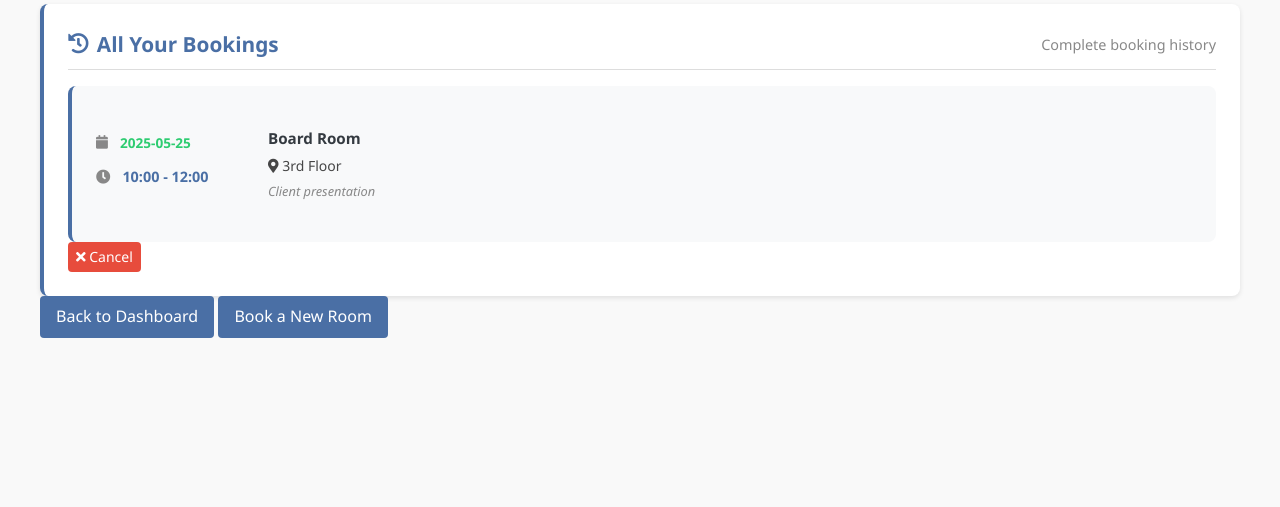
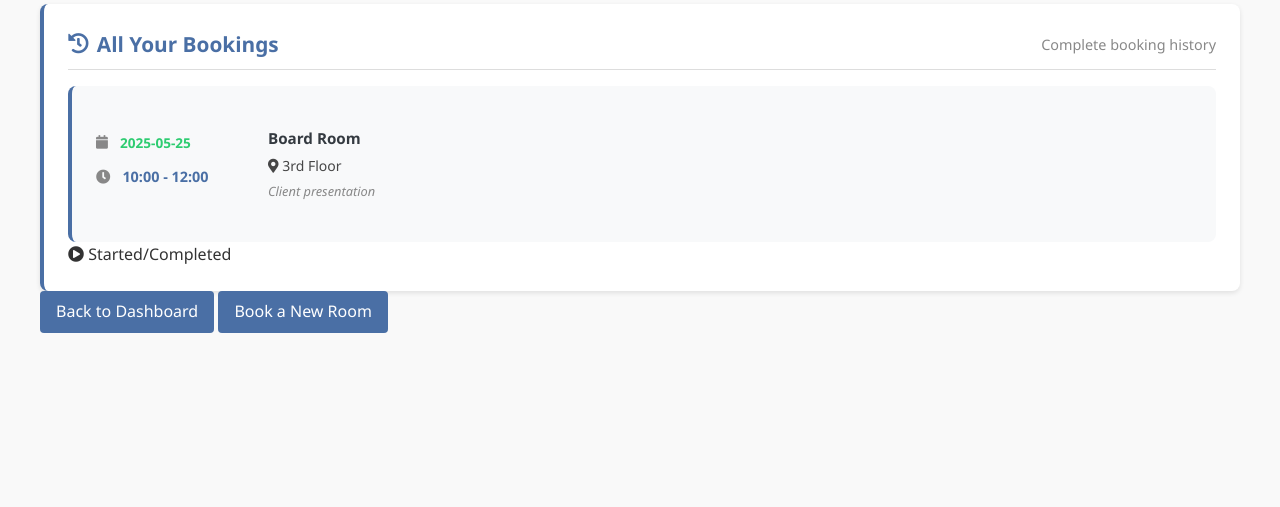
Before and after one commit to Boss-Chanonn/MeetmateBooking, a Flask app: page /history in a window 1280 px wide. Shown: the part 278-785 px from the top of the page. Run offline with Flask 3, Linux system fonts and the light colour scheme; a user stored in the database is signed in; data comes from the database, SQL or seed files in the repository; both versions use the stored data as it was after the commit.

Commit message:
improve style history
done

```diff
--- a/flask-template/app_beginner.py
+++ b/flask-template/app_beginner.py
@@ -836,6 +836,27 @@
     # Get all bookings for this user
     user_bookings = get_user_bookings(user_id)
 
+    # Get current date and time for comparison
+    from datetime import datetime, date, time
+    now = datetime.now()
+    current_date = now.date()
+    current_time = now.time()
+
+    # Add cancellation eligibility to each booking
+    for booking in user_bookings:
+        booking_date = date.fromisoformat(booking['date'])
+        booking_start_time = time.fromisoformat(booking['time_start'] + ':00' if len(booking['time_start']) == 5 else booking['time_start'])
+
+        # Booking can be cancelled if:
+        # 1. It's a future date, OR
+        # 2. It's today but hasn't started yet
+        if booking_date > current_date:
+            booking['can_cancel'] = True
+        elif booking_date == current_date:
+            booking['can_cancel'] = current_time < booking_start_time
+        else:
+            booking['can_cancel'] = False
+
     return render_template('history.html', bookings=user_bookings)
 
 # Admin routes
--- a/flask-template/templates/history.html
+++ b/flask-template/templates/history.html
@@ -35,14 +35,19 @@
                                     {% if booking.notes %}
                                         <div class="booking-note">{{ booking.notes }}</div>
                                     {% endif %}
-                                </div>
-                            </div>
+                                </div>                            </div>
                             <div class="booking-actions-mini">
+                                {% if booking.can_cancel %}
                                     <a href="{{ url_for('cancel_booking', booking_id=booking.id) }}"
                                        class="btn btn-sm btn-danger"
                                        onclick="return confirm('Are you sure you want to cancel this booking?')">
                                         <i class="fas fa-times"></i> Cancel
                                     </a>
+                                {% else %}
+                                    <span class="booking-status-started">
+                                        <i class="fas fa-play-circle"></i> Started/Completed
+                                    </span>
+                                {% endif %}
                             </div>
                         </div>
                     {% endfor %}
@@ -191,10 +196,26 @@
         border-radius: 4px;
         border-left: 3px solid var(--primary-color);
     }
-
       .booking-actions-mini {
         min-width: 80px;
         text-align: right;
+    }
+
+    .booking-status-started {
+        display: inline-flex;
+        align-items: center;
+        gap: 0.5rem;
+        padding: 0.25rem 0.75rem;
+        background-color: var(--light-color);
+        color: var(--light-text);
+        border-radius: 4px;
+        font-size: 0.85rem;
+        font-weight: 500;
+        border: 1px solid var(--border-color);
+    }
+
+    .booking-status-started i {
+        color: var(--secondary-color);
     }
 
     .no-history-bookings {
@@ -244,11 +265,14 @@
         .booking-date-time {
             min-width: auto;
         }
-
           .booking-actions-mini {
             min-width: auto;
             text-align: left;
             width: 100%;
+        }
+
+        .booking-status-started {
+            justify-content: flex-start;
         }
 
         .history-actions {
```
Also changed, not shown: flask-template/instance/meetmate.db. Lines whose indentation alone changed are shown as unchanged.
